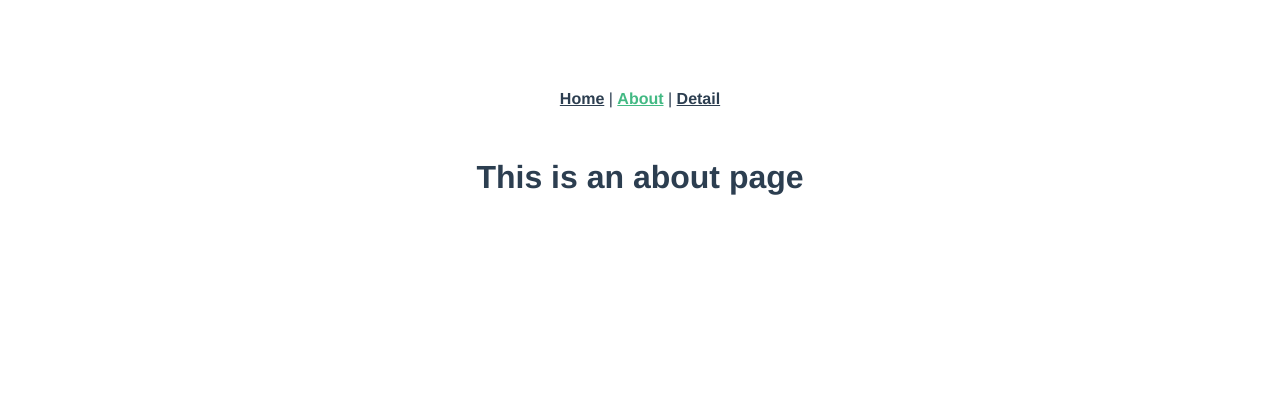
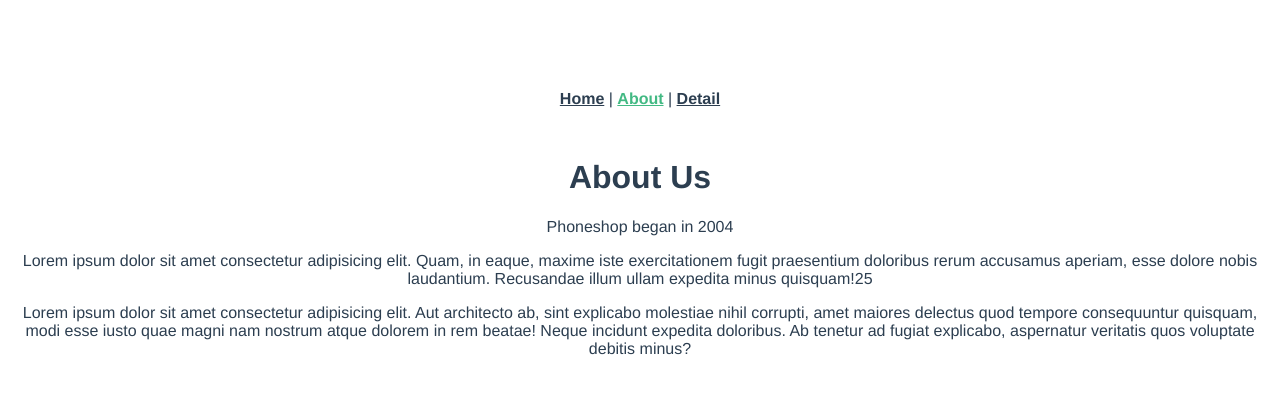
Before and after one commit to janjakg/phonshop, a Vue app: page /about in a window 1280 px wide. Shown: the top 394 px of the page. Built offline with nearby package versions, Linux system fonts and the light colour scheme.

Commit message:
modification de la page about

```diff
--- a/src/views/About.vue
+++ b/src/views/About.vue
@@ -1,5 +1,13 @@
 <template>
   <div class="about">
-    <h1>This is an about page</h1>
+    <h1>About Us</h1>
+    <p>Phoneshop began in 2004</p>
+    <p>Lorem ipsum dolor sit amet consectetur adipisicing elit. Quam, in eaque, maxime iste exercitationem fugit
+      praesentium doloribus rerum accusamus aperiam, esse dolore nobis laudantium. Recusandae illum ullam expedita minus
+      quisquam!25</p>
+    <p>Lorem ipsum dolor sit amet consectetur adipisicing elit. Aut architecto ab, sint explicabo molestiae nihil
+      corrupti, amet maiores delectus quod tempore consequuntur quisquam, modi esse iusto quae magni nam nostrum atque
+      dolorem in rem beatae! Neque incidunt expedita doloribus. Ab tenetur ad fugiat explicabo, aspernatur veritatis
+      quos voluptate debitis minus?</p>
   </div>
 </template>
```
